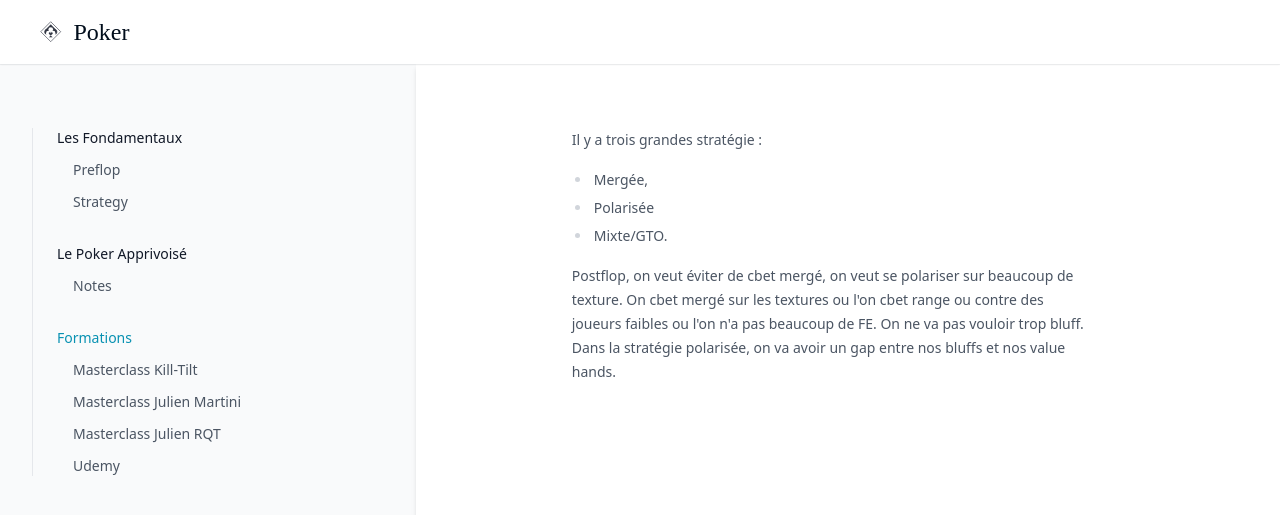
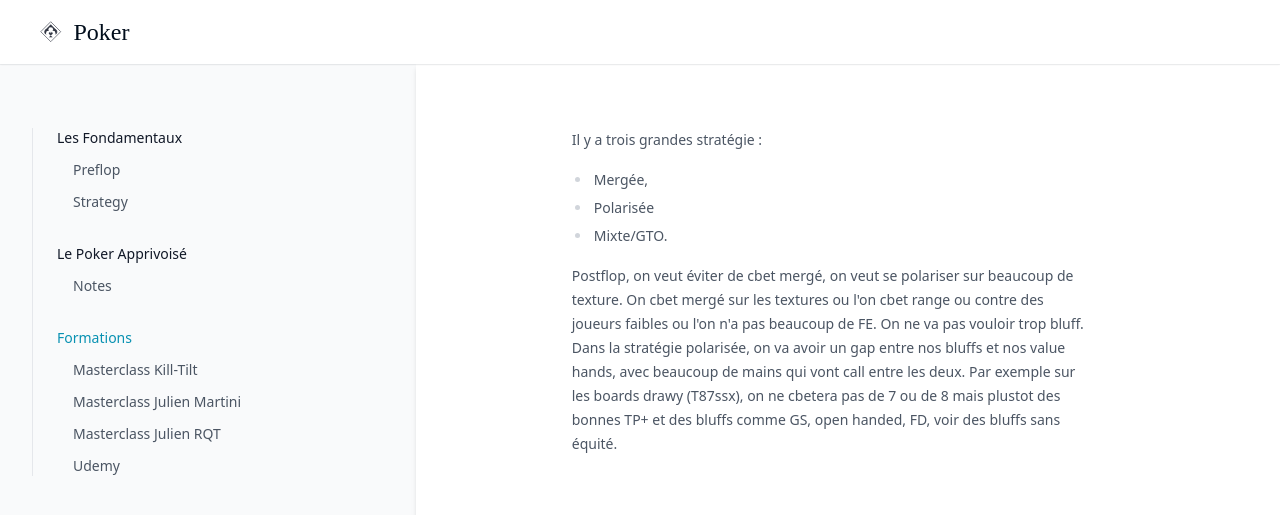
Before and after one commit to greglejeune/ebook, a Jekyll site: the page built from _poker/2021-09-11-strategy.md, in a window 1280 px wide. Shown: the top 515 px of the page. Built offline with Jekyll 4.4.1, drawn with Linux system fonts in a browser that asks for light colours.

Commit message:
Update 2021-09-11-strategy.md

```diff
--- a/_poker/2021-09-11-strategy.md
+++ b/_poker/2021-09-11-strategy.md
@@ -14,5 +14,5 @@ Il y a trois grandes stratégie :
 </ul>
 
 <p>
-  Postflop, on veut éviter de cbet mergé, on veut se polariser sur beaucoup de texture. On cbet mergé sur les textures ou l'on cbet range ou contre des joueurs faibles ou l'on n'a pas beaucoup de FE. On ne va pas vouloir trop bluff. Dans la stratégie polarisée, on va avoir un gap entre nos bluffs et nos value hands.
+  Postflop, on veut éviter de cbet mergé, on veut se polariser sur beaucoup de texture. On cbet mergé sur les textures ou l'on cbet range ou contre des joueurs faibles ou l'on n'a pas beaucoup de FE. On ne va pas vouloir trop bluff. Dans la stratégie polarisée, on va avoir un gap entre nos bluffs et nos value hands, avec beaucoup de mains qui vont call entre les deux. Par exemple sur les boards drawy (T87ssx), on ne cbetera pas de 7 ou de 8 mais plustot des bonnes TP+ et des bluffs comme GS, open handed, FD, voir des bluffs sans équité.
 </p>
```
